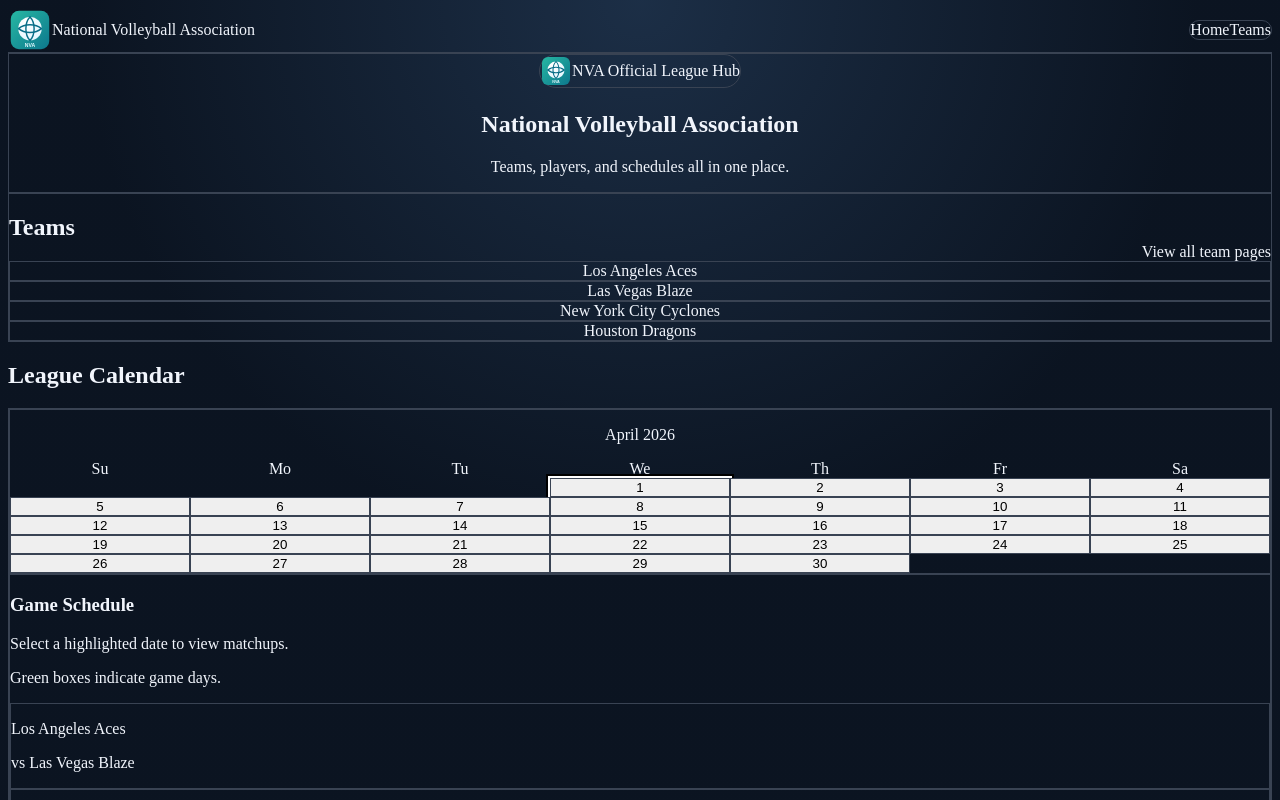
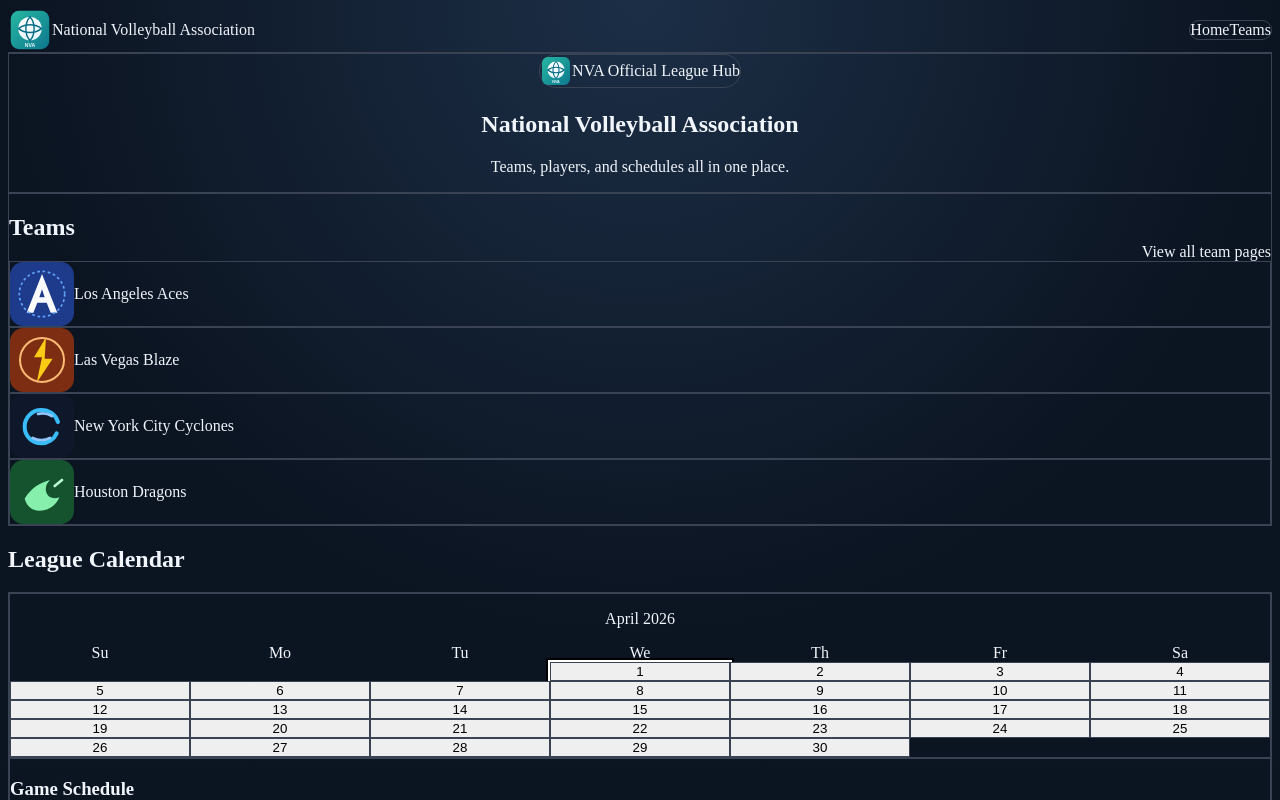
Before and after one commit to tjmurakami/my-volleyball-site, a Next.js app: page / in a window 1280 px wide. Shown: the top 800 px of the page. Built offline with nearby package versions, Linux system fonts and the light colour scheme.

Commit message:
version 3.3

```diff
--- a/app/page.tsx
+++ b/app/page.tsx
@@ -1,3 +1,4 @@
+import Image from "next/image";
 import Link from "next/link";
 import Hero from "@/components/Hero";
 import ScheduleCalendar from "@/components/ScheduleCalendar";
@@ -16,14 +17,21 @@ export default function Home() {
           </Link>
         </div>
 
-        <div className="grid grid-cols-1 gap-5 m:grid-cols-2">
+        <div className="grid grid-cols-1 gap-5 md:grid-cols-2">
           {teams.map((team) => (
             <Link
               key={team.slug}
               href={`/teams/${team.slug}`}
-              className="rounded-xl border border-border/70 bg-background/30 p-8 text-center text-2xl font-bold transition hover:-translate-y-1 hover:border-primary/60 hover:bg-primary/10"
+              className="flex items-center gap-4 rounded-xl border border-border/70 bg-background/30 p-6 transition hover:-translate-y-1 hover:border-primary/60 hover:bg-primary/10"
             >
-              {team.name}
+              <Image
+                src={team.logo}
+                alt={`${team.name} logo`}
+                width={64}
+                height={64}
+                className="h-14 w-14"
+              />
+              <span className="text-xl font-bold">{team.name}</span>
             </Link>
           ))}
         </div>
--- a/components/Navbar.tsx
+++ b/components/Navbar.tsx
@@ -15,12 +15,12 @@ export default function Navbar() {
           <span className="text-lg font-semibold tracking-wide">National Volleyball Association</span>
         </Link>
 
-        <div className="flex items-center gap-5 rounded-full border border-border/60 bg-card/60 px-2 py-1.5 text-sm font-medium text-muted-foreground">
+        <div className="flex items-center gap-3 rounded-full border border-border/60 bg-card/60 px-2 py-1.5 text-sm font-medium text-muted-foreground">
           {navItems.map((item) => (
             <Link
               key={item.href}
               href={item.href}
-              className="rounded-full px-6 py-2.5 transition hover:bg-primary/15 hover:text-foreground"
+              className="rounded-full px-5 py-2.5 transition hover:bg-primary/15 hover:text-foreground"
             >
               {item.label}
             </Link>
--- a/components/TeamCard.tsx
+++ b/components/TeamCard.tsx
@@ -1,4 +1,6 @@
+import Image from "next/image";
 import Link from "next/link";
+import type { Team } from "@/lib/types";
 import {
   Card,
   CardHeader,
@@ -7,27 +9,22 @@ import {
   CardDescription
 } from "@/components/ui/card";
 
-interface Team {
-  slug: string;
-  name: string;
-  location: string;
-  roster: {
-    name: string;
-    position: string;
-  }[];
-  schedule: {
-    opponent: string;
-    date: string;
-  }[];
-}
-
 export default function TeamCard({ team }: { team: Team }) {
   return (
     <Link href={`/teams/${team.slug}`}>
       <Card className="cursor-pointer border border-border/80 bg-card/90 backdrop-blur-sm transition hover:-translate-y-1 hover:border-primary/70 hover:shadow-xl hover:shadow-primary/20">
-        <CardHeader>
-          <CardTitle className="text-xl">{team.name}</CardTitle>
-          <CardDescription>{team.location}</CardDescription>
+        <CardHeader className="flex flex-row items-center gap-4">
+          <Image
+            src={team.logo}
+            alt={`${team.name} logo`}
+            width={64}
+            height={64}
+            className="h-14 w-14"
+          />
+          <div>
+            <CardTitle className="text-xl">{team.name}</CardTitle>
+            <CardDescription>{team.location}</CardDescription>
+          </div>
         </CardHeader>
 
         <CardContent>
--- a/components/ui/calendar.tsx
+++ b/components/ui/calendar.tsx
@@ -43,7 +43,7 @@ export function Calendar({ highlightedDates, selected, onSelect, className }: Ca
         {monthDate.toLocaleDateString("en-US", { month: "long", year: "numeric" })}
       </p>
 
-      <div className="mb-3 grid grid-cols-7 gap-2 text-center text-sm text-muted-foreground">
+        <div className="mb-3 grid grid-cols-7 gap-2 text-center text-sm text-muted-foreground">
         {weekDays.map((day) => (
           <div key={day}>{day}</div>
         ))}
@@ -65,13 +65,13 @@ export function Calendar({ highlightedDates, selected, onSelect, className }: Ca
               className={cn(
                 "relative h-14 rounded-lg border text-base transition",
                 isHighlighted
-                  ? "border-green-300 bg-green-600 font-bold text-white shadow-md shadow-green-900/40"
+                  ? "border-emerald-300 bg-emerald-500 font-bold text-emerald-950 shadow-md shadow-emerald-900/40"
                   : "border-border/60 bg-background/20 text-muted-foreground",
                 isSelected && "ring-2 ring-primary ring-offset-2 ring-offset-background"
               )}
             >
               {date.getDate()}
-              {isHighlighted && <span className="absolute right-1.5 top-1.5 h-2 w-2 rounded-full bg-white/90" />}
+              {isHighlighted && <span className="absolute right-1.5 top-1.5 h-2 w-2 rounded-full bg-emerald-900" />}
             </button>
           );
         })}
--- a/lib/data.ts
+++ b/lib/data.ts
@@ -1,4 +1,5 @@
-export const teams = [
+import type { Team } from "@/lib/types";
+export const teams: Team[] = [
   // Los Angeles Aces
   {
     slug: "los-angeles-aces",
--- a/lib/types.ts
+++ b/lib/types.ts
@@ -1,14 +1,18 @@
-import Image from "next/image";
+export type TeamPlayer = {
+  name: string;
+  position: string;
+};
 
-export default function Home() {
-  return (
-    <main className="p-10">
-      <h1 className="text-4xl font-bold">
-        Trevor's Learning Site
-      </h1>
-      <p className="mt-4">
-        Built with Next.js + Tailwind
-      </p>
-    </main>
-  );
-}
+export type TeamGame = {
+  opponent: string;
+  date: string;
+};
+
+export type Team = {
+  slug: string;
+  name: string;
+  logo: string;
+  location: string;
+  roster: TeamPlayer[];
+  schedule: TeamGame[];
+};
```
